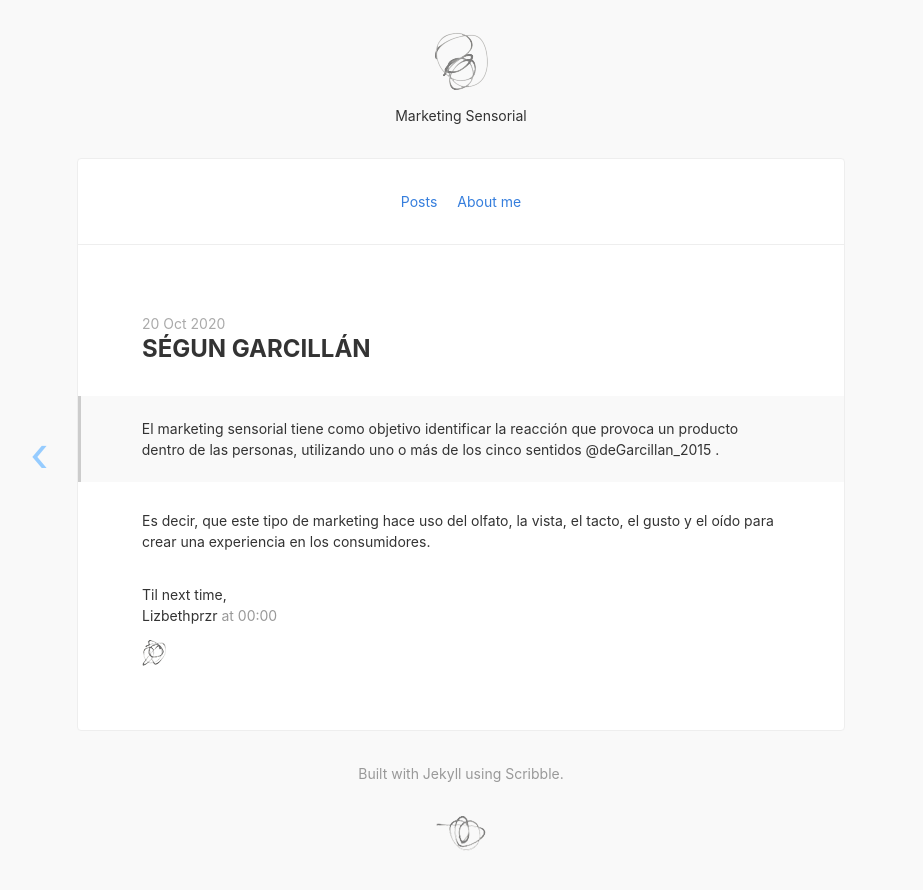
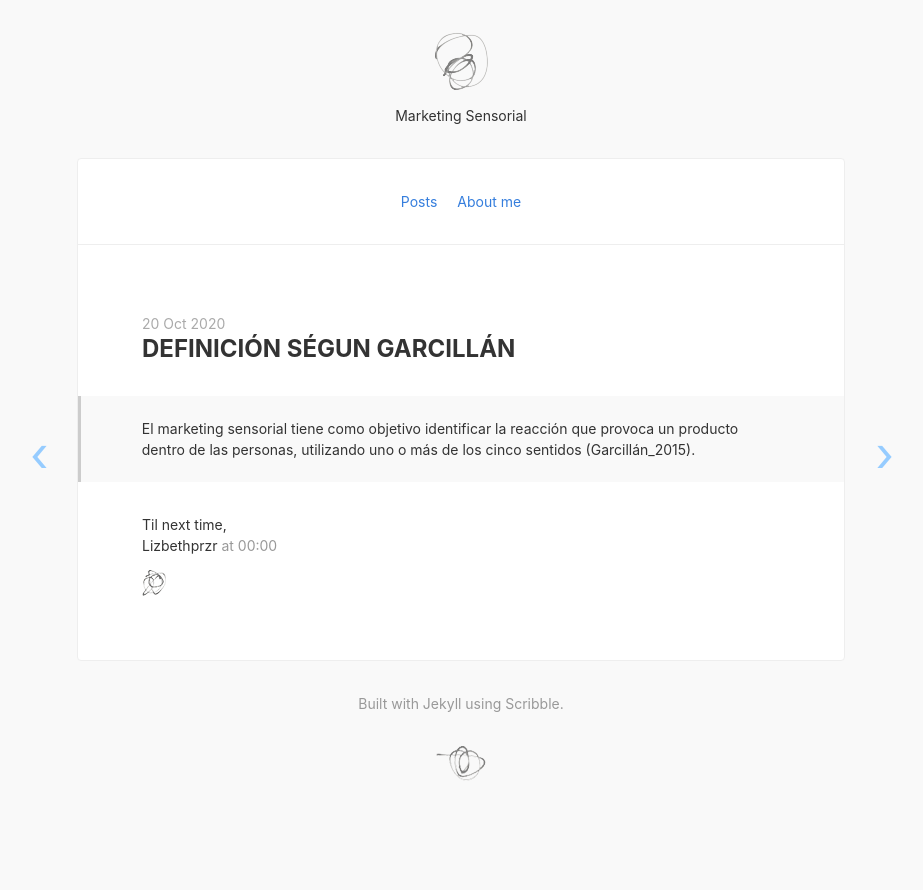
Before and after one commit to Lizbethprzr/MktSensorial, a Jekyll site: the page built from _posts/2020-10-20-SegundoPost.md, in a window 1280 px wide. Shown: the top 890 px of the page, without its empty margins (179-1102 px from the left). Built offline with Jekyll 4.4.1, drawn with Linux system fonts in a browser that asks for light colours; nearby versions of some CDN libraries.

Commit message:
modificaciones

```diff
--- a/_posts/2020-10-20-SegundoPost.md
+++ b/_posts/2020-10-20-SegundoPost.md
@@ -1,8 +1,6 @@
 ---
-title: Ségun Garcillán
+title: Definición ségun Garcillán
 date: 2020-10-20
 ---
 
-> El marketing sensorial tiene como objetivo identificar la reacción que provoca un producto dentro de las personas, utilizando uno o más de los cinco sentidos @deGarcillan_2015 .
-
-Es decir, que este tipo de marketing hace uso del olfato, la vista, el tacto, el gusto y el oído para crear una experiencia en los consumidores.
+> El marketing sensorial tiene como objetivo identificar la reacción que provoca un producto dentro de las personas, utilizando uno o más de los cinco sentidos (Garcillán_2015).
```
Also changed, not shown: _posts/2020-10-21-TercerPost.md (added, +15 -0 lines).
